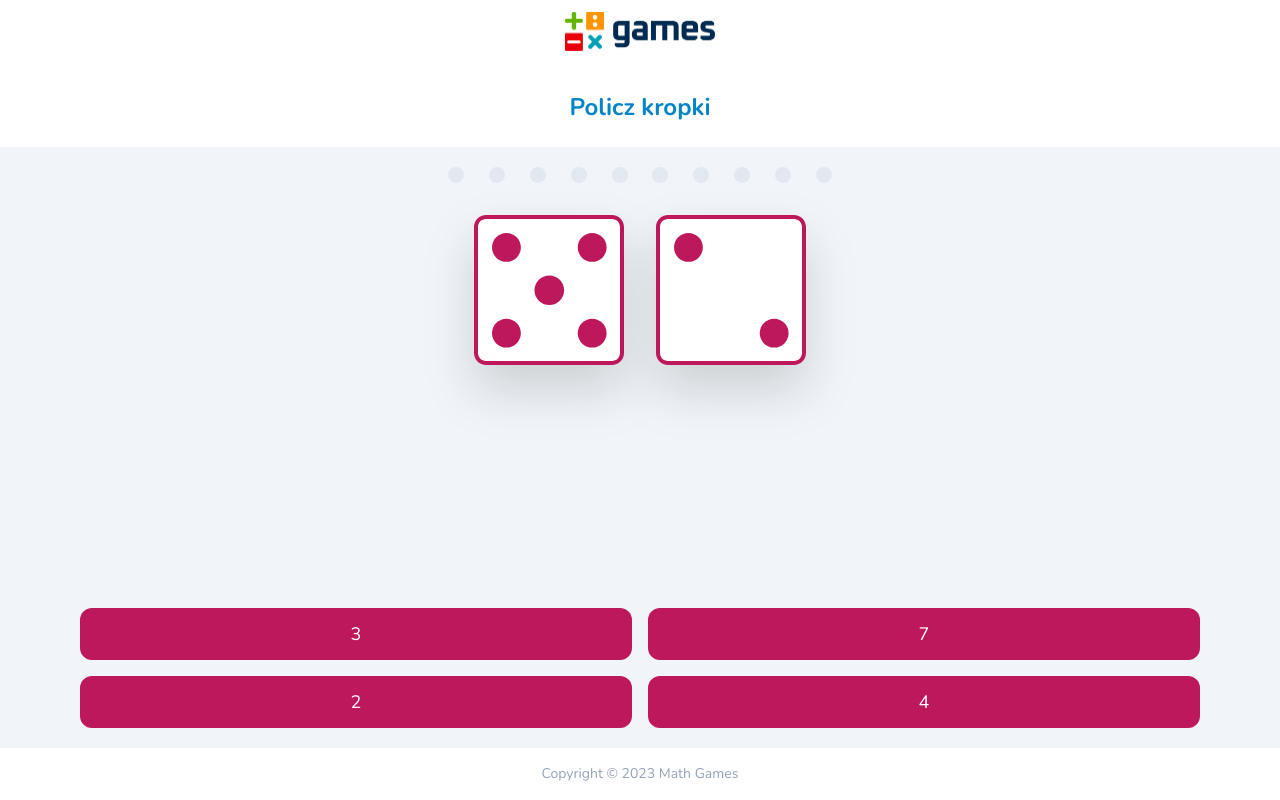
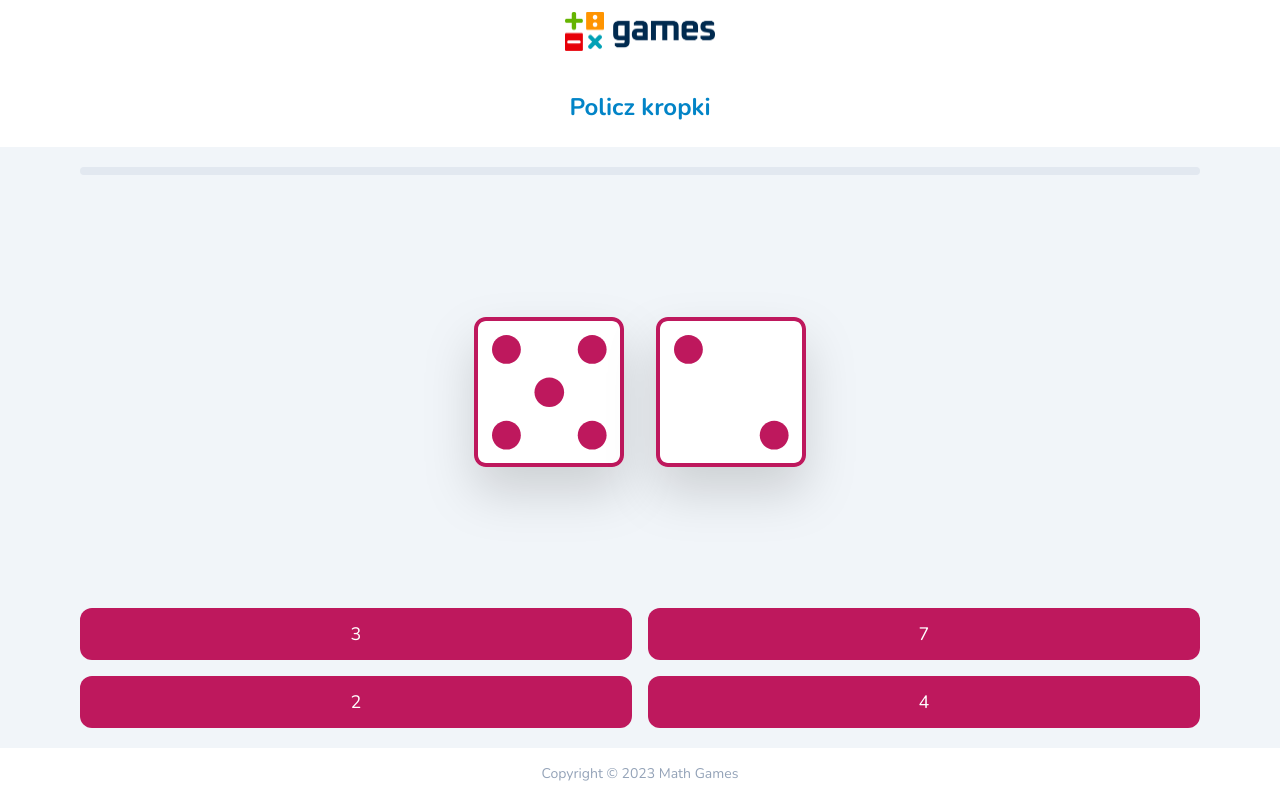
Before and after one commit to ChrisKlp/edu-games, a Next.js app: page /policz-kropki in a window 1280 px wide. Built offline with nearby package versions, Linux system fonts and the light colour scheme.

Commit message:
Update end game view

```diff
--- a/src/app/policz-kropki/components/CountDotsView.tsx
+++ b/src/app/policz-kropki/components/CountDotsView.tsx
@@ -1,12 +1,12 @@
 'use client'
 
 import Button from '@/components/Button'
-import { useCountDotsStore } from '@/lib/useCountDotsStore'
+import { useCountDotsStore } from '@/lib/countDotsGame/useCountDotsStore'
 import { motion } from 'framer-motion'
 import { useEffect } from 'react'
 import Dice from './Dice'
 import EndGame from './EndGame'
-import PointsBar from './PointsBar'
+import ProgressBar from '../../../components/ProgressBar'
 import NoSSRWrapper from '@/components/NoSSRWrapper'
 
 type Props = {
@@ -33,7 +33,8 @@ const item = {
 }
 
 export default function CountDotsView({}: Props) {
-  const { game, points, restart, nextRound, endGame } = useCountDotsStore()
+  const { game, points, round, restart, nextRound, endGame } =
+    useCountDotsStore()
 
   useEffect(() => {
     restart()
@@ -43,24 +44,25 @@ export default function CountDotsView({}: Props) {
     nextRound(item)
   }
 
+  const progress = round === 1 ? 0 : ((round - 1) / 9) * 100
+
   return (
-    <div className="container grid h-full grid-rows-[auto_1fr_auto] items-start gap-8">
-      <PointsBar points={points} />
+    <div className="container grid h-full grid-rows-[auto_1fr] gap-8">
+      <ProgressBar value={progress} />
       {!endGame ? (
-        <>
+        <div
+          key={round}
+          className="grid h-full grid-rows-[1fr_auto] items-center gap-8"
+        >
           {!!game.dices.length && (
             <motion.div
-              key={points.length}
-              className="align-items-start flex flex-wrap justify-center gap-8"
+              className="flex flex-wrap justify-center gap-8"
               variants={container}
               initial="hidden"
               animate="show"
             >
               {game.dices.map((dice, i) => (
-                <motion.div
-                  key={`${points.length}-dice-${dice}-${i}`}
-                  variants={item}
-                >
+                <motion.div key={`${round}-dice-${dice}-${i}`} variants={item}>
                   <Dice number={dice} />
                 </motion.div>
               ))}
@@ -74,7 +76,7 @@ export default function CountDotsView({}: Props) {
           >
             {game.answers.map((answer, i) => (
               <Button
-                key={`${points.length}-answer-${answer}-${i}`}
+                key={`${round}-answer-${answer}-${i}`}
                 isGoodAnswer={answer === game.questionNumber}
                 handleClick={() => handleClick(answer)}
               >
@@ -82,7 +84,7 @@ export default function CountDotsView({}: Props) {
               </Button>
             ))}
           </motion.div>
-        </>
+        </div>
       ) : (
         <EndGame onClick={restart} points={points} />
       )}
--- a/src/app/policz-kropki/components/EndGame.tsx
+++ b/src/app/policz-kropki/components/EndGame.tsx
@@ -2,24 +2,22 @@ import NoSSRWrapper from '@/components/NoSSRWrapper'
 import Pokemon from '@/components/Pokemon'
 
 type Props = {
-  points: number[]
+  points: number
   onClick: () => void
 }
 
 export default function EndGame({ onClick, points }: Props) {
   return (
-    <div className="grid place-items-center gap-4">
+    <div className="grid place-items-center gap-4 self-start">
       <p className="text-xl font-bold ">Twoje punkty:</p>
-      <p className="text-3xl font-bold text-lime-600">
-        {`${points.filter((i) => Boolean(i)).length}/10`}
-      </p>
+      <p className="text-3xl font-bold text-lime-600">{`${points}`}</p>
       <button
         className="rounded-lg bg-pink-700 p-4 px-12 font-bold text-white"
         onClick={onClick}
       >
         Restart
       </button>
-      <Pokemon />
+      {points > 6 ? <Pokemon /> : <p className="pt-6 text-8xl">😕</p>}
     </div>
   )
 }
--- a/src/app/policz-kropki/components/PointsBar.tsx
+++ /dev/null
@@ -1,25 +0,0 @@
-import { getArray, cn } from '@/lib/utils'
-
-type Props = {
-  points: number[]
-}
-
-export default function PointsBar({ points }: Props) {
-  return (
-    <div className="flex w-full max-w-sm justify-between place-self-center">
-      {getArray(10).map((i) => (
-        <div
-          key={i}
-          className={cn(
-            'h-4 w-4 flex-shrink-0 rounded-full',
-            points[i]
-              ? 'bg-lime-600'
-              : points.length > i
-              ? 'bg-red-800'
-              : 'bg-slate-200',
-          )}
-        />
-      ))}
-    </div>
-  )
-}
--- a/src/components/Pokemon.tsx
+++ b/src/components/Pokemon.tsx
@@ -2,12 +2,19 @@
 
 import { fetcher, getRandomArbitrary } from '@/lib/utils'
 import Image from 'next/image'
-import { useRef } from 'react'
+import { useRef, useState } from 'react'
 import useSWR from 'swr'
 import Spinner from './Spinner'
+import { motion } from 'framer-motion'
+
+const variants = {
+  hidden: { opacity: 0, scale: 0.5 },
+  visible: { opacity: 1, scale: 1 },
+}
 
 export default function Pokemon() {
   const id = useRef(getRandomArbitrary(1, 1292))
+  const [isLoaded, setIsLoaded] = useState(false)
 
   const {
     data: pokemonList,
@@ -29,15 +36,21 @@ export default function Pokemon() {
   const { name }: { name: string } = pokemonData
 
   return (
-    <div className="grid gap-4">
+    <motion.div
+      className="grid gap-4"
+      variants={variants}
+      initial="hidden"
+      animate={isLoaded && 'visible'}
+    >
       <Image
         priority
-        width={250}
-        height={250}
+        width={400}
+        height={400}
         src={pokemonData.sprites.other['official-artwork'].front_default}
         alt={name}
+        onLoad={() => setIsLoaded(true)}
       />
       <p className="text-center font-bold">{name.toUpperCase()}</p>
-    </div>
+    </motion.div>
   )
 }
--- /dev/null
+++ b/src/components/ProgressBar.tsx
@@ -0,0 +1,17 @@
+import { cn } from '@/lib/utils'
+import { useRef, useState } from 'react'
+
+type Props = {
+  value: number
+}
+
+export default function ProgressBar({ value }: Props) {
+  return (
+    <div className="h-2 w-full overflow-hidden rounded-full bg-slate-200">
+      <span
+        style={{ width: `${value}%` }}
+        className={cn('block h-full rounded-full bg-sky-600 transition-all')}
+      />
+    </div>
+  )
+}
--- a/src/lib/useCountDotsStore.ts
+++ b/src/lib/countDotsGame/useCountDotsStore.ts
@@ -1,9 +1,10 @@
 import { create } from 'zustand'
-import countDotsGame, { TCountDotsGame } from './countDotsGame/countDotsGame'
+import countDotsGame, { TCountDotsGame } from './countDotsGame'
 
 type CountDotsStore = {
   game: TCountDotsGame
-  points: number[]
+  points: number
+  round: number
   endGame: boolean
   nextRound: (point: number) => void
   restart: () => void
@@ -15,13 +16,16 @@ export const useCountDotsStore = create<CountDotsStore>((set) => ({
     dices: [],
     questionNumber: 0,
   },
-  points: [],
+  points: 0,
+  round: 1,
   endGame: false,
   nextRound: (point) =>
     set((state) => ({
       game: countDotsGame(),
-      points: [...state.points, point === state.game.questionNumber ? 1 : 0],
-      endGame: state.points.length < 9 ? false : true,
+      points: state.points + (point === state.game.questionNumber ? 1 : 0),
+      round: state.round + 1,
+      endGame: state.round < 9 ? false : true,
     })),
-  restart: () => set({ game: countDotsGame(), points: [], endGame: false }),
+  restart: () =>
+    set({ game: countDotsGame(), points: 0, round: 1, endGame: false }),
 }))
```
